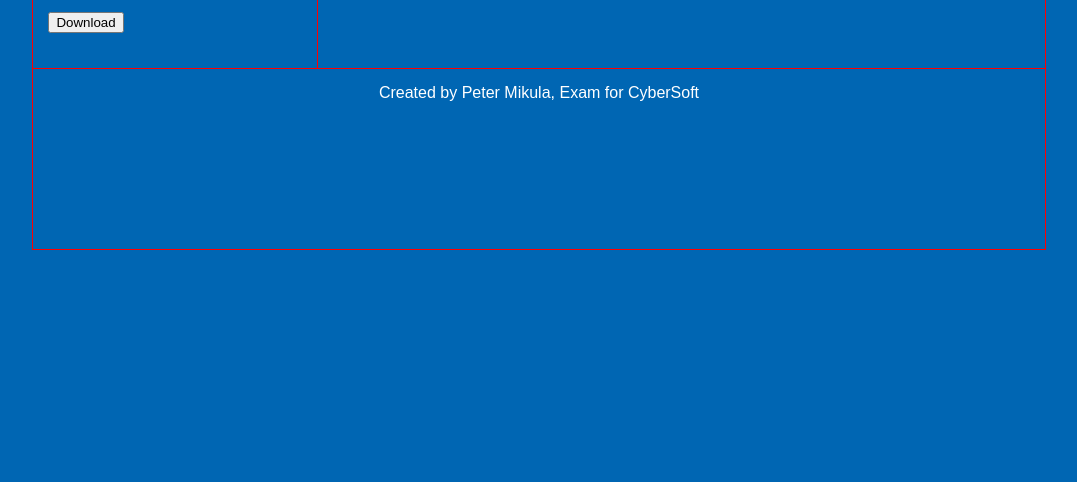
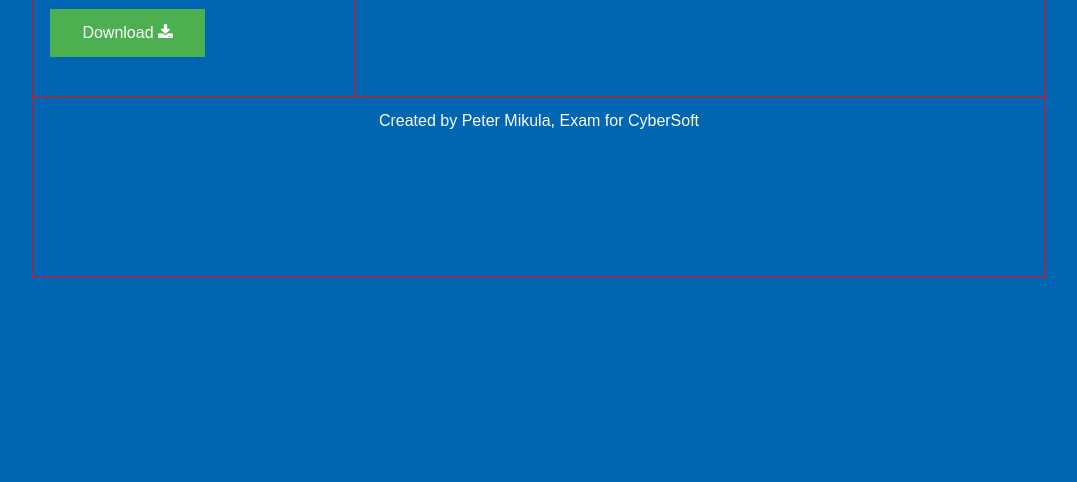
Before and after one commit to PeteralukiM/test-repo, a plain HTML site: page index.html in a window 1280 px wide. Shown: the part 318-800 px from the top of the page, without its empty margins (101-1178 px from the left). Drawn offline with Linux system fonts and the light colour scheme.

Commit message:
Add Font Awesome to button

```diff
--- a/css/style.css
+++ b/css/style.css
@@ -74,8 +74,27 @@ table, th, td
         th {
             font-weight:bold;
         }
-        td {
+td {
   overflow: hidden;
   text-overflow: ellipsis;
   white-space: nowrap;
 }
+.button {
+    background-color: #4CAF50; /* Green */
+    border: none;
+    color: white;
+    padding: 15px 32px;
+    text-align: center;
+    text-decoration: none;
+    display: inline-block;
+    font-size: 16px;
+    margin: 4px 2px;
+    cursor: pointer;
+    -webkit-transition-duration: 0.4s; /* Safari */
+    transition-duration: 0.4s;
+}
+
+.button:hover {
+    box-shadow: 0 12px 16px 0 rgba(0,0,0,0.24),0 17px 50px 0 rgba(0,0,0,0.19);
+    color: black;
+}
--- a/index.html
+++ b/index.html
@@ -5,7 +5,7 @@
 		<title>CyberSoft Exam</title>
 
     <link rel="stylesheet" href="css/style.css">
-
+    <link rel="stylesheet" href="https://cdnjs.cloudflare.com/ajax/libs/font-awesome/4.7.0/css/font-awesome.min.css">
     <link rel="stylesheet" type="text/css" href="https://cdnjs.cloudflare.com/ajax/libs/cookieconsent2/3.0.3/cookieconsent.min.css" />
     <script src="https://cdnjs.cloudflare.com/ajax/libs/cookieconsent2/3.0.3/cookieconsent.min.js"></script>
     <script>
@@ -46,7 +46,7 @@
     <nav class="nav">
         <h1>Left Panel<h1>
         <form action="#" method="get">
-        <button type="button" value="Submit" onclick="loadXMLDoc()">Download</button>
+        <button class="button"type="button" value="Submit" onclick="loadXMLDoc()">Download <i class="fa fa-download"></i></button>
         </form>
     </nav>
 
```
